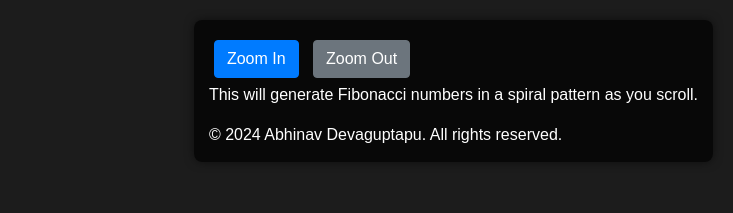
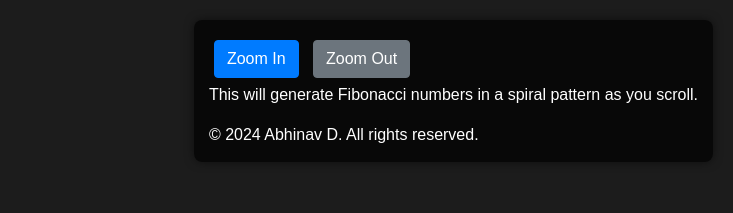
Before and after one commit to adgpt/MindBending-Problems, a website: page fibonacci-spiral/views/index.html in a window 1280 px wide. Shown: the top 213 px of the page, without its empty margins (547-1280 px from the left). Drawn offline with nearby package versions, Linux system fonts and the light colour scheme; files that its build step writes are made by us from their sources.

Commit message:
Add Readme.md and update copyright

```diff
--- a/fibonacci-spiral/views/index.html
+++ b/fibonacci-spiral/views/index.html
@@ -15,7 +15,7 @@
         <button id="zoom-out" class="btn btn-secondary">Zoom Out</button>
         <p>This will generate Fibonacci numbers in a spiral pattern as you scroll.</p>
         <footer>
-            &copy; 2024 Abhinav Devaguptapu. All rights reserved.
+            &copy; 2024 Abhinav D. All rights reserved.
         </footer>
     </div>
 
```
Also changed, not shown: fibonacci-spiral/Readme.md (added).
